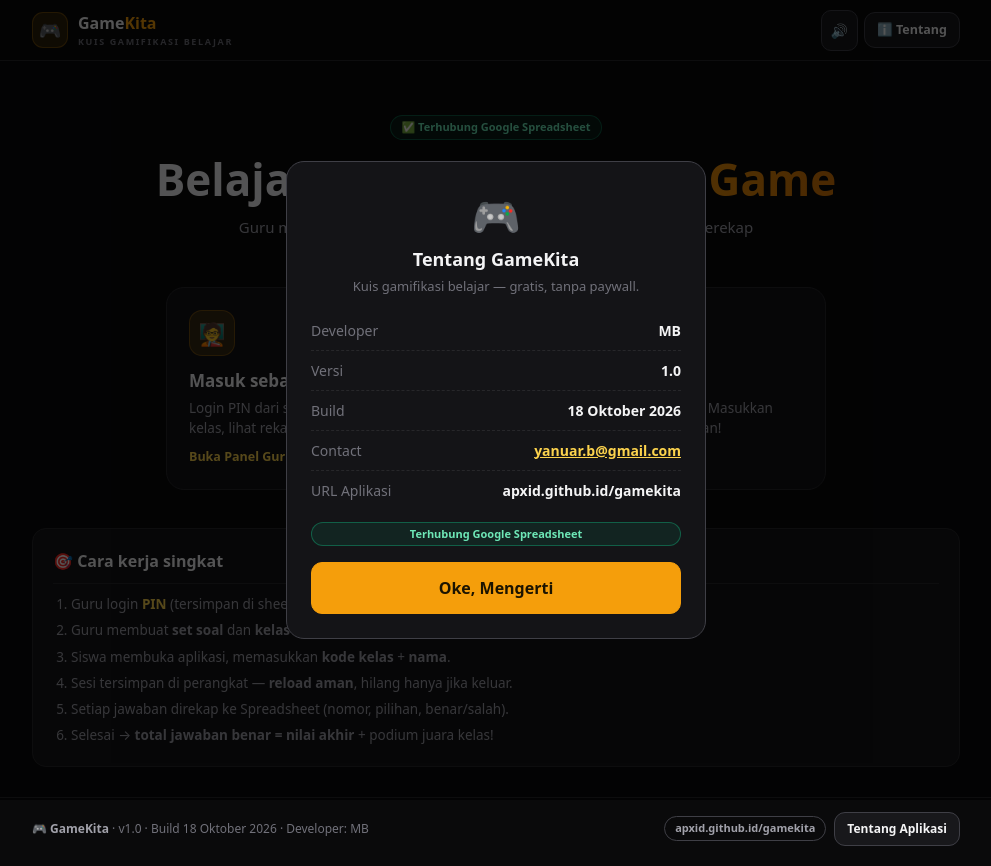
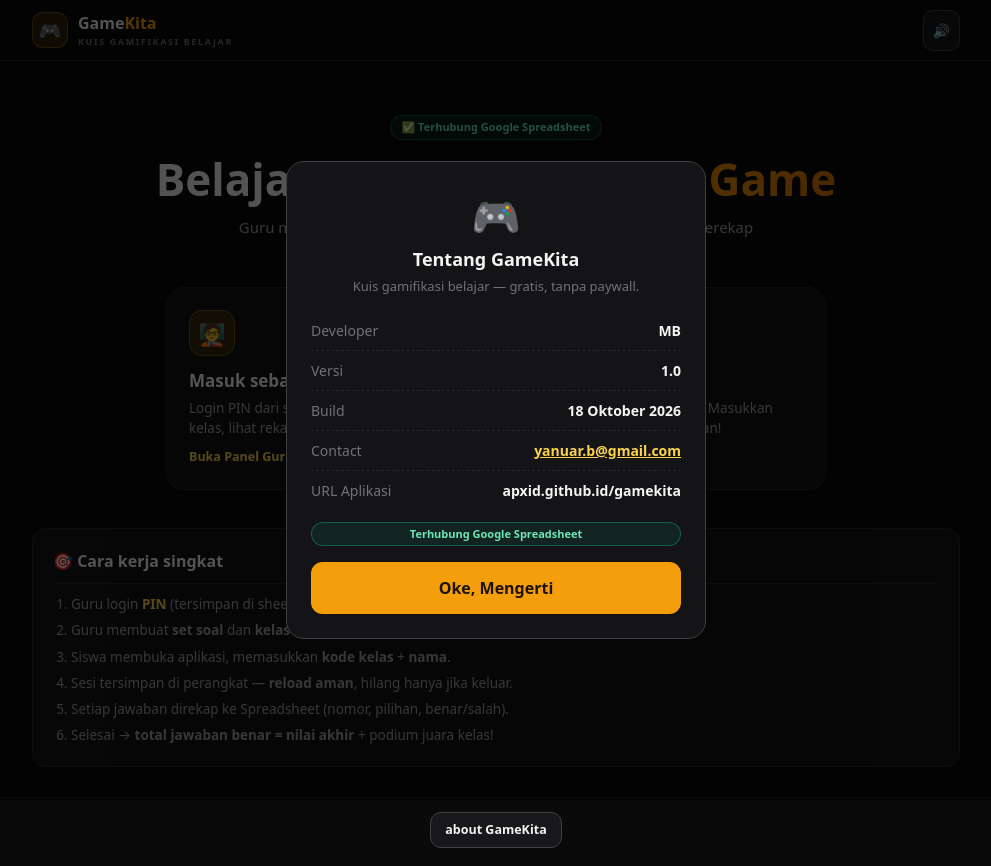
Before and after one commit to apxid/gamekita, a plain HTML site: page index.html in a window 1280 px wide. Shown: the whole page, without its empty margins (144-1135 px from the left). Drawn offline with Linux system fonts and the light colour scheme.

Commit message:
Update index.html

```diff
--- a/index.html
+++ b/index.html
@@ -44,7 +44,6 @@
 .brand .logo{width:36px;height:36px;display:grid;place-items:center;background:rgba(245,158,11,.15);border:1px solid rgba(245,158,11,.3);border-radius:11px;font-size:18px}
 .brand small{display:block;font-size:9px;letter-spacing:.18em;color:var(--tx3);font-weight:600;text-transform:uppercase}
 footer.bottom{margin-top:auto;border-top:1px solid var(--line);padding:14px 0 18px;color:var(--tx3);font-size:12px}
-.foot-in{display:flex;flex-wrap:wrap;gap:10px;align-items:center;justify-content:space-between}
 
 /* ================= KOMPONEN ================= */
 .card{background:var(--card);border:1px solid var(--line);border-radius:var(--r);padding:20px}
@@ -199,8 +198,7 @@
       <span>Game<span style="color:var(--amber)">Kita</span><small>Kuis Gamifikasi Belajar</small></span>
     </div>
     <div class="row" style="gap:6px">
-      <button class="btn icon" id="btnSound" title="Musik & suara" aria-label="Musik dan suara">🔊</button>
-      <button class="btn" id="btnTentang" style="font-size:12.5px;padding:8px 12px">ℹ️ Tentang</button>
+      <button class="btn icon" id="btnSound" title="Musik &amp; suara" aria-label="Musik dan suara">🔊</button>
     </div>
   </div>
 </header>
@@ -208,12 +206,8 @@
 <main id="app" class="wrap"></main>
 
 <footer class="bottom">
-  <div class="wrap foot-in">
-    <span>🎮 <b style="color:var(--tx2)">GameKita</b> · v1.0 · Build 18 Oktober 2026 · Developer: MB</span>
-    <span class="row" style="gap:8px">
-      <span class="badge">apxid.github.id/gamekita</span>
-      <button class="btn" id="btnTentang2" style="font-size:12px;padding:7px 12px">Tentang Aplikasi</button>
-    </span>
+  <div class="wrap" style="display:flex;justify-content:center">
+    <button class="btn" id="btnTentang" style="font-size:12.5px;padding:8px 14px" aria-label="about GameKita">about GameKita</button>
   </div>
 </footer>
 
@@ -548,7 +542,6 @@
   ov.addEventListener('click', (e) => { if (e.target === ov) ov.remove(); });
 }
 document.getElementById('btnTentang').addEventListener('click', showTentang);
-document.getElementById('btnTentang2').addEventListener('click', showTentang);
 try { if (!sessionStorage.getItem('gk_about')) { sessionStorage.setItem('gk_about', '1'); setTimeout(showTentang, 450); } } catch (e) { setTimeout(showTentang, 450); }
 
 /* ================= KOMPONEN KECIL ================= */
```
